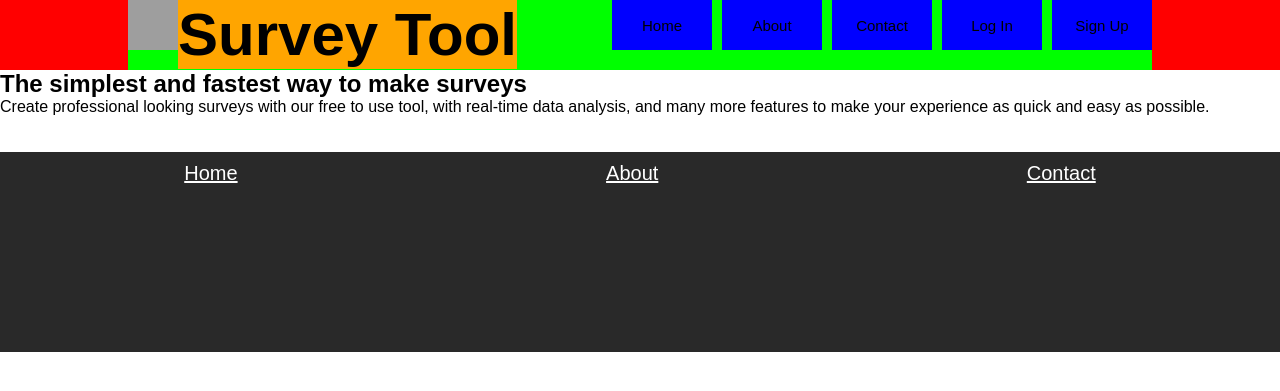
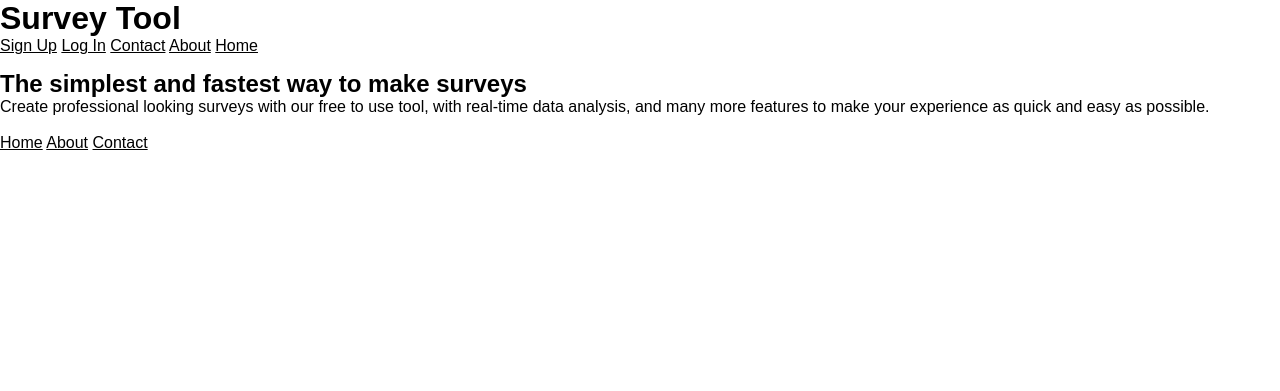
Before and after one commit to umarraj008/Survey-Tool, a PHP site: page / in a window 1280 px wide. Shown: the top 391 px of the page. Run offline with PHP 8.4, Linux system fonts and the light colour scheme; grey boxes are pictures that could not be loaded.

Commit message:
restructured folders and files
- updated folder structure

```diff
--- a/css/footer.css
+++ b/css/footer.css
@@ -1,16 +1,5 @@
 footer {
     width: 100%;
     display: block;
-    background-color: rgb(41, 41, 41);
     height: 200px;
 }
-
-footer nav {
-    display: flex;
-    font-size: 20px;
-}
-
-footer nav a {
-    margin-top: 10px;
-    color: white;
-}
--- a/css/header.css
+++ b/css/header.css
@@ -1,46 +1,5 @@
 header {
     width: 100%;
     height: 70px;
-    background-color: red;
     position: sticky;
 }
-
-header nav {
-    width: 80%;
-    background-color: lime;
-    display: block;
-    height: 100%;
-}
-
-#headerLogo {
-    width: 50px;
-    height: 50px;
-    float: left;
-}
-
-#headerTitle {
-    background-color: orange;
-    font-size: 60px;
-    float: left;
-}
-
-.headerButton {
-    background-color: blue;
-    width: 100px;
-    height: 50px;
-    float: right;
-    display: flex;
-    align-items: center;
-    margin-left: 10px;
-    transition: ease-in-out .2s;
-    cursor: pointer;
-}
-
-.headerButton:hover {
-    background-color: rgb(73, 145, 253);
-}
-
-.headerButton p {
-    font-size: 15px;
-    text-decoration: none;
-}
--- a/footer.php
+++ /dev/null
@@ -1,8 +0,0 @@
-<br/>
-<footer>
-    <nav>
-        <a href="">Home</a>
-        <a href="">About</a>
-        <a href="">Contact</a>
-    </nav>
-</footer>
--- a/headTags.php
+++ /dev/null
@@ -1,8 +0,0 @@
-<meta charset="utf-8">
-<meta name="keywords" content="HTML, CSS, JavaScript, Survey, Survey tool, Questionaire">
-<meta name="description" content="This is a web based survey tool">
-<meta name="author" content="Umar Rajput">
-<meta name="viewport" content="width=device-width, initial-scale=1.0">
-<link rel="icon" href="" type="image/gif" sizes="16x16">
-<link rel="stylesheet" href="css/header.css">
-<link rel="stylesheet" href="css/footer.css">
--- a/header.php
+++ /dev/null
@@ -1,11 +0,0 @@
-<header>
-    <nav>
-        <img id="headerLogo" src="https://cdn-icons-png.flaticon.com/512/739/739249.png" width="50px" height="50px"/>
-        <h1 id="headerTitle">Survey Tool</h1>
-        <div class="headerButton"><p>Sign Up</p></div>
-        <div class="headerButton"><p>Log In</p></div>
-        <div class="headerButton"><p>Contact</p></div>
-        <div class="headerButton"><p>About</p></div>
-        <div class="headerButton"><p>Home</p></div>
-    </nav>
-</header>
--- /dev/null
+++ b/includes/footer.php
@@ -0,0 +1,8 @@
+<br clear="all">
+<footer>
+    <nav>
+        <a href="#">Home</a>
+        <a href="#">About</a>
+        <a href="#">Contact</a>
+    </nav>
+</footer>
--- /dev/null
+++ b/includes/headTags.php
@@ -0,0 +1,10 @@
+<meta charset="utf-8">
+<meta name="keywords" content="HTML, CSS, JavaScript, Survey, Survey tool, Questionaire">
+<meta name="description" content="This is a Online Survey Tool">
+<meta name="author" content="Umar Rajput">
+<meta name="viewport" content="width=device-width, initial-scale=1.0">
+<link rel="stylesheet" href="./css/main.css">
+<link rel="stylesheet" href="./css/header.css">
+<link rel="stylesheet" href="./css/footer.css">
+<link rel="icon" href="#" type="image/gif" sizes="16x16">
+<title>Cool Surveys</title>
--- /dev/null
+++ b/includes/header.php
@@ -0,0 +1,10 @@
+ <header>
+    <h1>Survey Tool</h1>
+    <nav>
+        <a href="#">Sign Up</a>
+        <a href="#">Log In</a>
+        <a href="#">Contact</a>
+        <a href="#">About</a>
+        <a href="#">Home</a>
+    </nav>
+</header>
--- a/index.php
+++ b/index.php
@@ -1,26 +1,19 @@
 <!DOCTYPE html>
 <html lang="en-UK">
     <head>
-        <link rel="stylesheet" href="css/main.css">
-        <?php include_once "headTags.php" ?>
+        <?php include_once("./includes/headTags.php"); ?>
     </head>
     <body>
         <!-- Header Section -->
-        <?php include_once "header.php" ?>
+        <?php include_once("./includes/header.php"); ?>
 
         <!-- Main Content -->
-        <div>
-            <div>
-                <h2>The simplest and fastest way to make surveys</h2>
-                <p>Create professional looking surveys with our free to use tool, with real-time data analysis, and many more features to make your experience as quick and easy as possible.</p>
-            </div>
-            <div>
-                <img src=""/>
-            </div>
-        </div>
-
+        <main>
+            <h2>The simplest and fastest way to make surveys</h2>
+            <p>Create professional looking surveys with our free to use tool, with real-time data analysis, and many more features to make your experience as quick and easy as possible.</p>
+        </main>
 
         <!-- Footer Section -->
-        <?php include_once "footer.php" ?>
+        <?php include_once("./includes/footer.php"); ?>
     </body>
 </html>
```
Also changed, not shown: about.php (deleted, +0 -33 lines).
